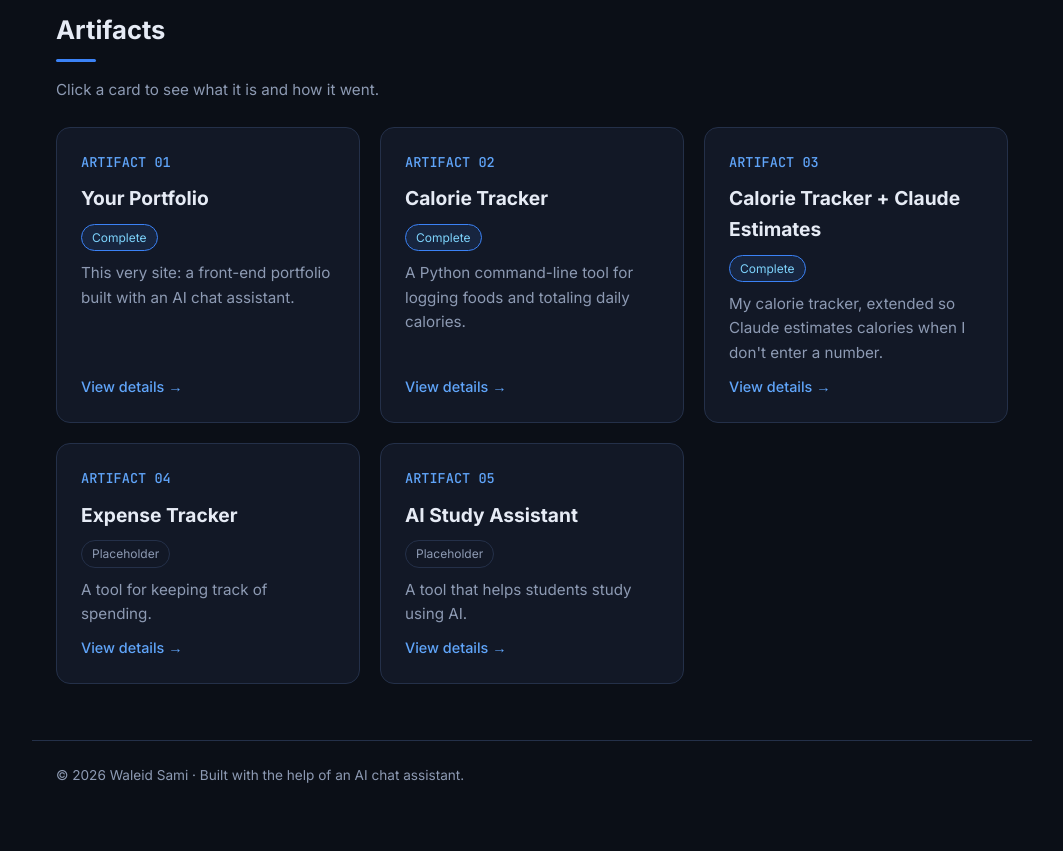
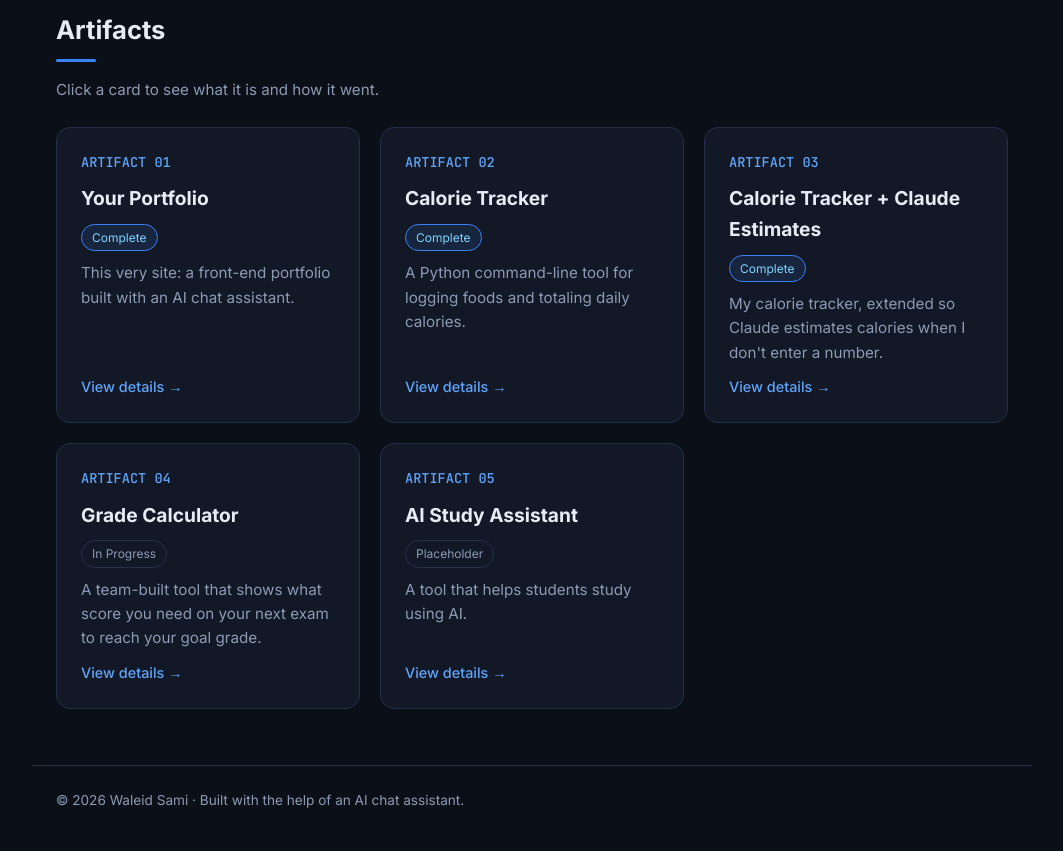
Before and after one commit to Waleid23/portfolio, a plain HTML site: page index.html in a window 1280 px wide. Shown: the part 900-1751 px from the top of the page, without its empty margins (108-1171 px from the left). Before the commit the page ends 1727 px from the top, so only its background shows below. Drawn offline with Linux system fonts and the light colour scheme.

Commit message:
Add Grade Calculator as Artifact 4 (In Progress)
Replace the Expense Tracker placeholder with the Grade Calculator card
(repo link and progress note), show a "Progress so far" section in the
details popup for in-progress artifacts, and add its build log entry.

Co-Authored-By: Claude Opus 5.5 <noreply@anthropic.com>

```diff
--- a/index.html
+++ b/index.html
@@ -71,7 +71,7 @@
     <h4>Link</h4>
     <p id="modal-link"></p>
 
-    <h4>Reflection</h4>
+    <h4 id="modal-reflection-heading">Reflection</h4>
     <p id="modal-reflection"></p>
   </dialog>
 
--- a/script.js
+++ b/script.js
@@ -42,12 +42,15 @@ const artifacts = [
   },
   {
     number: 4,
-    title: "Expense Tracker",
-    status: "Placeholder",
-    summary: "A tool for keeping track of spending.",
-    what: "An app that lets users record their expenses and see how much money they spend.",
-    idea: "I want to make it easier for people to understand their spending habits.",
-    link: "",
+    title: "Grade Calculator",
+    status: "In Progress",
+    summary: "A team-built tool that shows what score you need on your next exam to reach your goal grade.",
+    what:
+      "A grade calculator we're building for a friend. You enter how the class is graded and your scores so far, and it tells you what you need on the next exam to reach your goal grade. Team: Waleid Sami and Zakariya.",
+    idea: "Help a friend know exactly what they need on their next exam instead of guessing.",
+    link: "https://github.com/Waleid23/grade-calculator",
+    progress:
+      "Team: Waleid Sami and Zakariya. We brainstormed ideas and chose a grade calculator for a friend that shows what score they need on their next exam to reach their goal grade. I set up our shared repository with a plan and a starter skeleton. Next we'll ask our friend how their class is graded and each build our part on our own branch.",
     reflection: "",
   },
   {
@@ -102,7 +105,10 @@ function openModal(i) {
 
   setText("modal-what", a.what, "Description coming soon.");
   setText("modal-idea", a.idea, "No idea yet.");
-  setText("modal-reflection", a.reflection, "I'll write this once the artifact is finished.");
+  // In-progress artifacts show a progress note in place of the reflection
+  const showProgress = !a.reflection && a.progress;
+  document.getElementById("modal-reflection-heading").textContent = showProgress ? "Progress so far" : "Reflection";
+  setText("modal-reflection", showProgress ? a.progress : a.reflection, "I'll write this once the artifact is finished.");
 
   const linkEl = document.getElementById("modal-link");
   linkEl.textContent = "";
```
Also changed, not shown: 1 other file.
